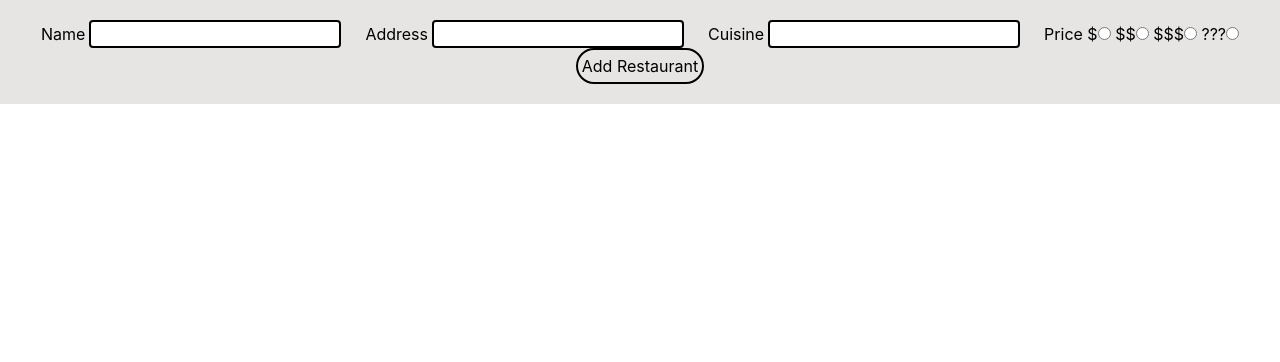
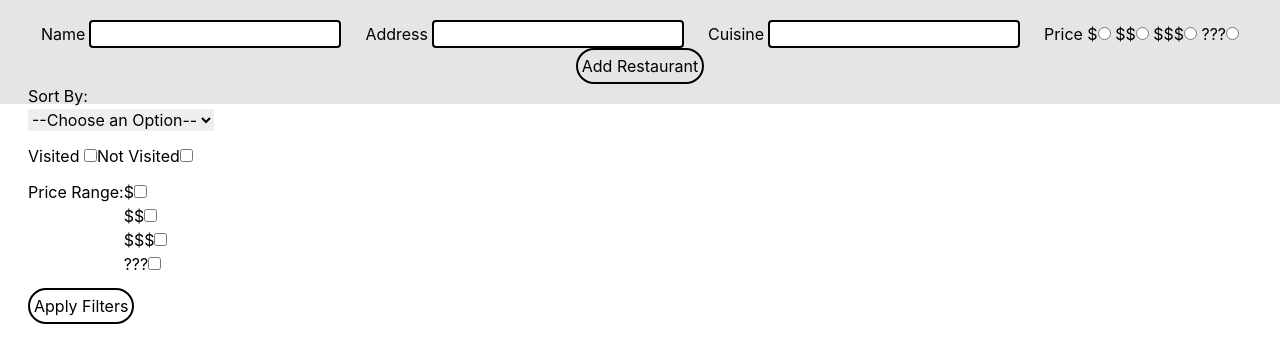
Before and after one commit to JasYi/JasonYi, a Next.js app: page / in a window 1280 px wide. Shown: the top 362 px of the page. Built offline with nearby package versions, Linux system fonts and the light colour scheme.

Commit message:
added filter bar and notes area

```diff
--- a/components/Entry.js
+++ b/components/Entry.js
@@ -1,6 +1,8 @@
-import React from "react";
+import React, { useState, useRef, useEffect } from "react";
 
-export default function entry({ rest, toggleVisited, delItem }) {
+export default function entry({ rest, toggleVisited, delItem, changeNotes }) {
+  const notesRef = useRef();
+
   function handleToggleClick() {
     toggleVisited(rest.id);
   }
@@ -9,9 +11,15 @@ export default function entry({ rest, toggleVisited, delItem }) {
     delItem(rest.id);
   }
 
+  function handleNotesChange() {
+    const notesIn = notesRef.current.value;
+    changeNotes(rest.id, notesIn);
+  }
+
   return (
     <>
-      <div className=" border-y-2 border-black py-2">
+      <div className=" border-b-2 border-black py-2">
+        <div className="inline-block">
           <h3>{rest.name}</h3>
           <h2>{rest.address}</h2>
           <h2>Cuisine: {rest.cuisine}</h2>
@@ -24,7 +32,26 @@ export default function entry({ rest, toggleVisited, delItem }) {
               onChange={handleToggleClick}
             ></input>
           </div>
-        <button onClick={handleDelClick} className='border-2 border-black rounded-full p-1'>Delete</button>
+          <button
+            onClick={handleDelClick}
+            className="border-2 border-black rounded-full p-1"
+          >
+            Delete
+          </button>
+        </div>
+        {/*Notes Div*/}
+        <div className="inline-block align-top p-3">
+          <label className="block">Notes:</label>
+          <textarea
+            rows="4"
+            cols="50"
+            className="border-2 border-black"
+            onChange={handleNotesChange}
+            ref={notesRef}
+          >
+            {rest.notes}
+          </textarea>
+        </div>
       </div>
     </>
   );
--- a/components/EntryList.js
+++ b/components/EntryList.js
@@ -1,8 +1,178 @@
-import React from "react";
+import React, { useState, useRef, useEffect } from "react";
 import Entry from "../components/Entry";
 
-export default function EntryList({ rests, toggleVisited, delItem }) {
-  return rests.map((rest) => {
+export default function EntryList({
+  rests,
+  toggleVisited,
+  delItem,
+  changeNotes,
+}) {
+  const price1Ref = useRef();
+  const price2Ref = useRef();
+  const price3Ref = useRef();
+  const price4Ref = useRef();
+  const visitedRef = useRef();
+  const notVisitedRef = useRef();
+  const sortRef = useRef();
+
+  const [restsOut, setRestsOut] = useState([...rests]);
+
+  //handles whenever the rests changes aka whenever someone adds something
+  useEffect(() => {
+    setRestsOut([...rests]);
+    onFilterClick();
+    console.log("useEffectCalled");
+  }, [rests]);
+
+  //comparison functions for the sort
+  function compareName(a, b) {
+    console.log(a.name.toLowerCase() - b.name.toLowerCase());
+    return a.name.toLowerCase().localeCompare(b.name.toLowerCase());
+  }
+
+  function compareCuisine(a, b) {
+    return a.cuisine.toLowerCase().localeCompare(b.name.toLowerCase());
+  }
+
+  function comparePrice(a, b) {
+    compA = 4;
+    compB = 4;
+    switch (a) {
+      case "$":
+        compA = 1;
+        break;
+      case "$$":
+        compA = 2;
+        break;
+      case "$$$":
+        compA = 3;
+        break;
+    }
+    switch (b) {
+      case "$":
+        compB = 1;
+        break;
+      case "$$":
+        compB = 2;
+        break;
+      case "$$$":
+        compB = 3;
+        break;
+    }
+    return compA - compB;
+  }
+
+  function compareVisited(a, b) {
+    aComp = 0;
+    bComp = 0;
+    if (a.visited) aComp = 1;
+    if (b.visited) bComop = 1;
+    return aComp - bComop;
+  }
+
+  //filters out the entries
+  function onFilterClick() {
+    var checked1 = price1Ref.current.checked;
+    var checked2 = price2Ref.current.checked;
+    var checked3 = price3Ref.current.checked;
+    var checked4 = price4Ref.current.checked;
+    var visitedQ = visitedRef.current.checked;
+    var notVisitedQ = notVisitedRef.current.checked;
+
+    //checks to see if they are all checked, if so then displays everything
+    if (!checked1 && !checked2 && !checked3 && !checked4) {
+      checked1 = true;
+      checked2 = true;
+      checked3 = true;
+      checked4 = true;
+    }
+
+    if (!visitedQ && !notVisitedQ) {
+      visitedQ = true;
+      notVisitedQ = true;
+    }
+
+    var tempRestsOut = [...rests];
+
+    tempRestsOut = tempRestsOut.filter((entry) => {
+      return (
+        ((checked1 && entry.price == "$") || //checking for price filter
+          (checked2 && entry.price == "$$") ||
+          (checked3 && entry.price == "$$$") ||
+          (checked4 && entry.price == "???")) &&
+        (entry.visited == visitedQ || !entry.visited == notVisitedQ) //checking for visited question filter
+      );
+    });
+
+    //code for the sorting stuff
+    var sortCategory = sortRef.current.value;
+    if (sortCategory == "name") {
+      setRestsOut(tempRestsOut.sort(compareName));
+      console.log(tempRestsOut);
+    } else if (sortCategory == "cuisine")
+      setRestsOut(tempRestsOut.sort(compareCuisine));
+    else if (sortCategory == "price")
+      setRestsOut(tempRestsOut.sort(comparePrice));
+    else if (sortCategory == "visited")
+      setRestsOut(tempRestsOut.sort(compareVisited));
+    else setRestsOut(tempRestsOut);
+  }
+
+  return (
+    <>
+      {/*div for the filters*/}
+      <div className="fixed w-1/6">
+        {/*div for sort*/}
+        <div className="mt-3">
+          <label for="sort-by">Sort By:</label>
+          <select name="sort" id="sort-by" ref={sortRef}>
+            <option value="">--Choose an Option--</option>
+            <option value="name">Name</option>
+            <option value="cuisine">Cuisine</option>
+            <option value="price">Price</option>
+            <option value="visited">Visited</option>
+          </select>
+        </div>
+        {/*div for visited or not*/}
+        <div className="mt-3">
+          <label for="visitedQuestion">Visited </label>
+          <input type="checkbox" id="visitedQuestion" ref={visitedRef}></input>
+          <label for="notVisitedQuestion">Not Visited</label>
+          <input type="checkbox" id="notVisitedQuestion" ref={notVisitedRef} />
+        </div>
+        {/*div for price range selector*/}
+        <div className="mt-3">
+          <h3 className="inline-block align-top">Price Range: </h3>
+          <div className="inline-block">
+            <div>
+              <label>$</label>
+              <input type="checkbox" value="$" ref={price1Ref} />
+            </div>
+            <div>
+              <label>$$</label>
+              <input type="checkbox" value="$$" ref={price2Ref} />
+            </div>
+            <div>
+              <label>$$$</label>
+              <input type="checkbox" value="$$$" ref={price3Ref} />
+            </div>
+            <div>
+              <label>???</label>
+              <input type="checkbox" value="???" ref={price4Ref} />
+            </div>
+          </div>
+        </div>
+        <button
+          onClick={onFilterClick}
+          className="border-2 p-1 border-black rounded-full mt-3"
+        >
+          Apply Filters
+        </button>
+      </div>
+
+      {/*div for the entries*/}
+      <div className="inline-block w-5/6 float-right">
+        {restsOut.map((rest) => {
           return (
             <>
               <Entry
@@ -10,8 +180,12 @@ export default function EntryList({ rests, toggleVisited, delItem }) {
                 rest={rest}
                 toggleVisited={toggleVisited}
                 delItem={delItem}
+                changeNotes={changeNotes}
               />
             </>
           );
-  });
+        })}
+      </div>
+    </>
+  );
 }
--- a/pages/index.js
+++ b/pages/index.js
@@ -11,21 +11,25 @@ export default function Home() {
   const cuisineref = useRef();
   const radioref = useRef();
 
+  //gets information from local storage on start of app
   useEffect(() => {
     const storedRests = JSON.parse(localStorage.getItem(LOCAL_STORAGE_KEY));
     if (storedRests) setRests(storedRests);
-    console.log(storedRests);
   }, []);
 
+  //sets info in local storage whenever rests is changed
   useEffect(() => {
     localStorage.setItem(LOCAL_STORAGE_KEY, JSON.stringify(rests));
   }, [rests]);
 
+  //adds resturaunt
   function handleAddRestaurant(e) {
     const name = nameref.current.value;
     const address = addressref.current.value;
     const cuisine = cuisineref.current.value;
-    const price = radioref.current.value;
+    var price = document.querySelector('input[name="price"]:checked').value;
+
+    console.log(price);
 
     if (name === "" || cuisine === "" || price === null) return;
     setRests((prevRests) => {
@@ -38,6 +42,7 @@ export default function Home() {
           cuisine: cuisine,
           price: price,
           visited: false,
+          notes: "",
         },
       ];
     });
@@ -47,6 +52,7 @@ export default function Home() {
     document.querySelector('input[name="price"]:checked').checked = false;
   }
 
+  //changes rest value when visited is checked
   function toggleVisited(id) {
     const newRests = [...rests];
     const rest = newRests.find((rest) => rest.id === id);
@@ -54,11 +60,22 @@ export default function Home() {
     setRests(newRests);
   }
 
+  //changes the notes information
+  function changeNotes(id, notes) {
+    const newRests = [...rests];
+    const rest = newRests.find((rest) => rest.id === id);
+    rest.notes = notes;
+    console.log(notes);
+    setRests(newRests);
+    console.log(rests);
+  }
+
   /*function delReview(id) {
     const newRests = rests.filter((rest) => id === rest.id);
     setRests(newRests);
   }*/
 
+  //deletes items from rests
   function delItem(id) {
     const newRests = rests.filter((rest) => !(rest.id === id));
     setRests(newRests);
@@ -67,20 +84,36 @@ export default function Home() {
   return (
     <>
       <div className="">
+        {/*top navbar div*/}
         <div className="mx-auto fixed inset-x-0 top-0 text-center bg-stone-200 py-5">
-          <div className='inline-block mx-3'>
+          <div className="inline-block mx-3">
             <label>Name</label>
-            <input type="text" name="name" ref={nameref} className='border-2 border-black rounded ml-1'></input>
+            <input
+              type="text"
+              name="name"
+              ref={nameref}
+              className="border-2 border-black rounded ml-1"
+            ></input>
           </div>
-          <div className='inline-block mx-3'>
+          <div className="inline-block mx-3">
             <label>Address</label>
-            <input type="text" name="address" ref={addressref} className='border-2 border-black rounded ml-1'></input>
+            <input
+              type="text"
+              name="address"
+              ref={addressref}
+              className="border-2 border-black rounded ml-1"
+            ></input>
           </div>
-          <div className='inline-block mx-3'>
+          <div className="inline-block mx-3">
             <label>Cuisine</label>
-            <input type="text" name="cuisine" ref={cuisineref} className='border-2 border-black rounded ml-1'></input>
+            <input
+              type="text"
+              name="cuisine"
+              ref={cuisineref}
+              className="border-2 border-black rounded ml-1"
+            ></input>
           </div>
-          <div className='inline-block mx-3'>
+          <div className="inline-block mx-3">
             <label>Price </label>
             <label> $</label>
             <input type="radio" name="price" value="$" ref={radioref}></input>
@@ -91,17 +124,23 @@ export default function Home() {
             <label> ???</label>
             <input type="radio" name="price" value="???" ref={radioref}></input>
           </div>
-          <div className='inline-block mx-3'>
-            <button onClick={handleAddRestaurant} className=" p-1 border-2 border-black rounded-full">Add Restaurant</button>
+          <div className="inline-block mx-3">
+            <button
+              onClick={handleAddRestaurant}
+              className=" p-1 border-2 border-black rounded-full"
+            >
+              Add Restaurant
+            </button>
           </div>
         </div>
 
         {/*where all of the restaurants are displayed*/}
-        <div className='mt-[4.5rem] mx-7'>
+        <div className="mt-[4.5rem] mx-7">
           <EntryList
             rests={rests}
             toggleVisited={toggleVisited}
             delItem={delItem}
+            changeNotes={changeNotes}
             className="float-left inline-block w-1/2"
           />
         </div>
```
Lines whose indentation alone changed are shown as unchanged.
